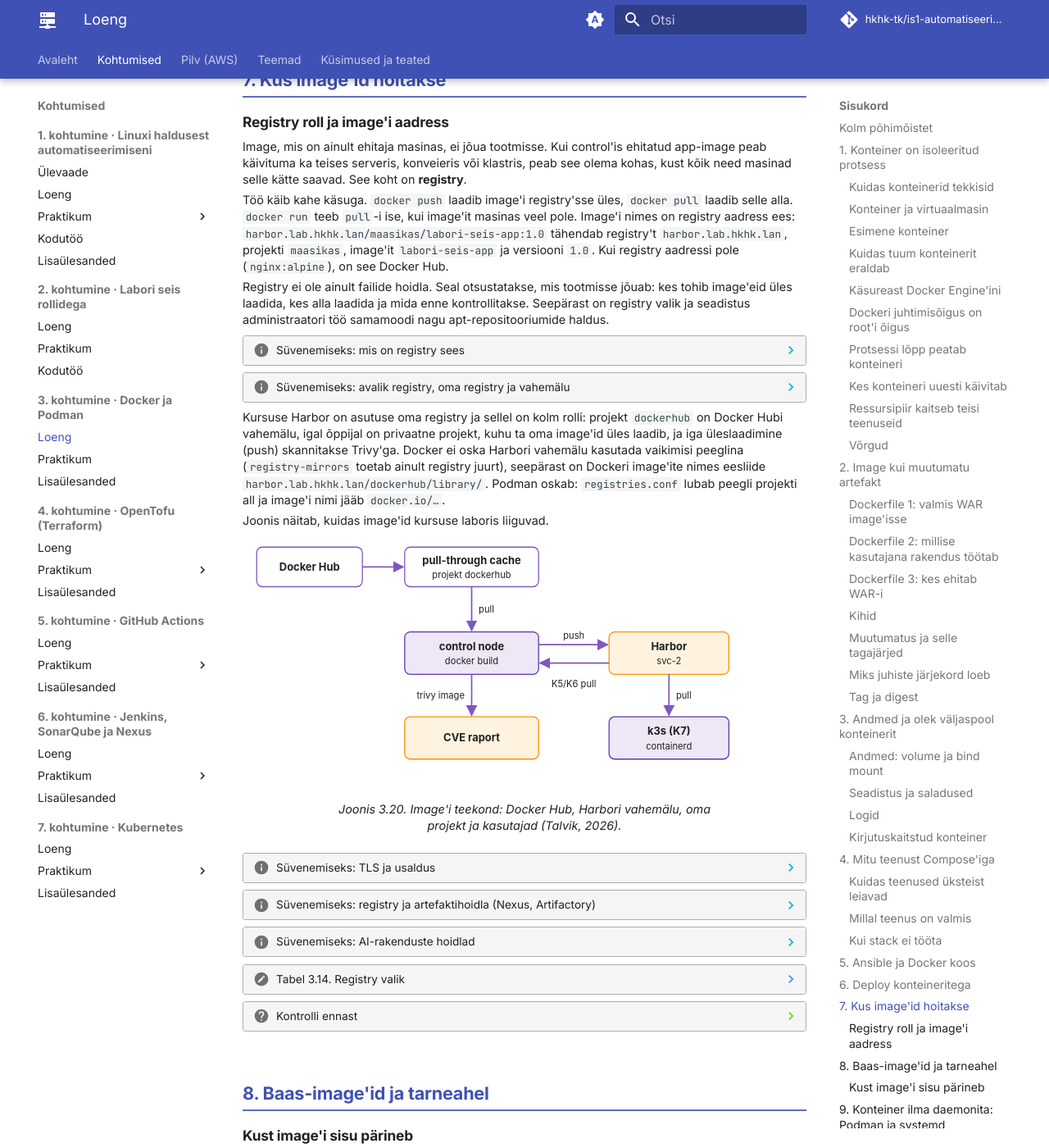
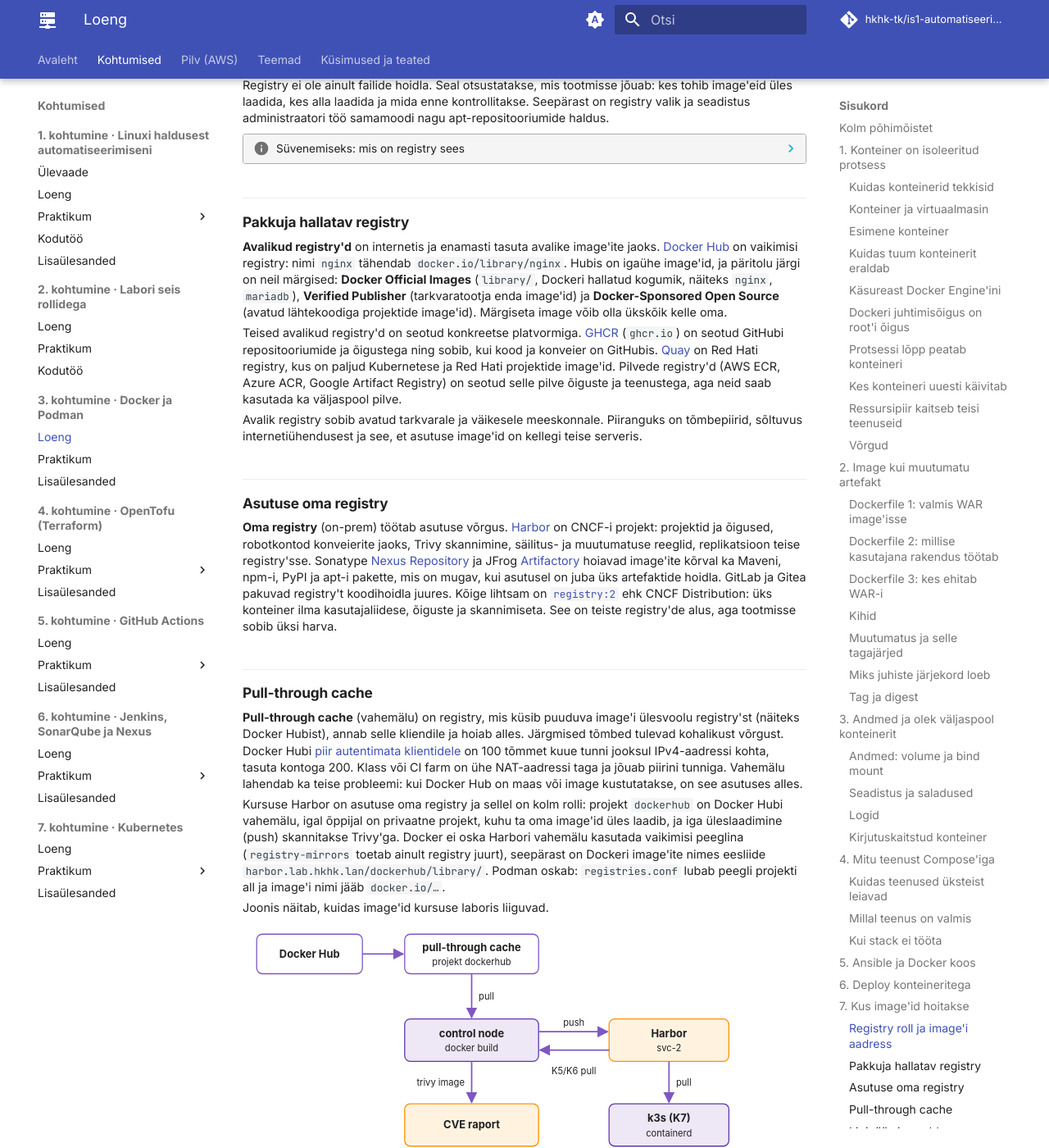
Before and after one commit to hkhk-tk/is1-automatiseerimine, an MkDocs documentation site: the page built from docs/k03/loeng.md, in a window 1280 px wide and 1400 px high, scrolled down 19907 px. Shown: the whole window at 82% size. Built offline with MkDocs 1.6.1 and Material for MkDocs 9.7.7, drawn with Linux system fonts in a browser that asks for light colours; comment, search, counter and statistics services are not loaded; part of the change alters nothing that is shown; some of the changed text lies outside the part shown.

Commit message:
K3 loeng: kõrvuti kokkuvolditud plokid liidetud (iga osa lõpus kõige rohkem üks süvenemise plokk ja küsimused); registry valikud ning TLS ja usaldus tagasi põhitekstis; Loe juurde lingid tekstis

```diff
--- a/docs/k03/loeng.md
+++ b/docs/k03/loeng.md
@@ -38,7 +38,7 @@ Joonis seob käsurea, Docker Engine'i ja registry üheks töövooks.
   <figcaption>Joonis 3.1. Docker tervikuna: klient, host ja registry (Talvik, 2026).</figcaption>
 </figure>
 
-??? note "Loengu mõistekaart"
+??? note "Loengu mõistekaart ja Dockeri tööriistad"
 
     Image, konteiner ja registry on osa suuremast tervikust. Dockerfile kirjeldab, kuidas image ehitatakse, ja konteinerid vajavad lisaks võrku, et teenused teineteist leiaksid, ning volume'it, et andmed säiliksid. Compose kirjeldab kogu stacki ühes failis. Konteineri käivitamise korralduse saadab käsurida Docker Engine'ile (`dockerd`).
 
@@ -47,7 +47,7 @@ Joonis seob käsurea, Docker Engine'i ja registry üheks töövooks.
       <figcaption>Joonis 3.2. Dockeri põhimõisted ja loengu osad, kus neid selgitatakse (Talvik, 2026).</figcaption>
     </figure>
 
-??? note "Tabel 3.1. Dockeri ökosüsteem ja tooted"
+    *Tabel 3.1. Dockeri ökosüsteem ja tooted*
 
     Sõna „Docker“ kasutatakse mitme eri asja kohta. Selles loengus töötame peamiselt Docker Engine'i, käsurea ja Compose'iga, aga need kuuluvad laiemasse tööriistade ja teenuste ökosüsteemi.
 
@@ -141,7 +141,9 @@ Näite kaks viimast käsku on erineva tagajärjega. `docker stop` ja `docker sta
   <figcaption>Joonis 3.6. Konteineri elutsükkel: stop jätab kirjutatava kihi alles, rm kustutab selle (Talvik, 2026).</figcaption>
 </figure>
 
-??? note "Tabel 3.2. Käsu `docker run -d --name veeb -p 8080:80 nginx:1.30-alpine` osad"
+??? note "Käskude teatmik: docker run ja elutsükkel"
+
+    *Tabel 3.2. Käsu `docker run -d --name veeb -p 8080:80 nginx:1.30-alpine` osad*
 
     | Osa | Tähendus |
     |---|---|
@@ -151,7 +153,7 @@ Näite kaks viimast käsku on erineva tagajärjega. `docker stop` ja `docker sta
     | `-p 8080:80` | hosti port 8080 suunatakse konteineri pordile 80; ilma selleta pole konteiner väljast nähtav |
     | `nginx:1.30-alpine` | image'i nimi ja tag; kui image'it hostis pole, tõmmatakse see registry'st |
 
-??? note "Tabel 3.3. Elutsükli ja uurimise käsud"
+    *Tabel 3.3. Elutsükli ja uurimise käsud*
 
     | Käsk | Vastab küsimusele |
     |---|---|
@@ -209,7 +211,9 @@ Konteinerit ei käivita käsureaprogramm ise. Käsk `docker run -d nginx:alpine`
   <figcaption>Joonis 3.8. Docker Engine'i osad: klient, daemon, containerd ja runc (Talvik, 2026).</figcaption>
 </figure>
 
-??? note "Tabel 3.4. Docker Engine'i osad"
+??? info "Süvenemiseks: Docker Engine'i osad ja daemoni taaskäivitus"
+
+    *Tabel 3.4. Docker Engine'i osad*
 
     | Osa | Ülesanne |
     |---|---|
@@ -218,8 +222,6 @@ Konteinerit ei käivita käsureaprogramm ise. Käsk `docker run -d nginx:alpine`
     | `containerd` | haldab konteinerite madalama taseme elutsüklit |
     | `containerd-shim` | jääb käivitatud konteineri juurde vahendajaks ja jälgijaks |
     | `runc` | loob namespace'id ja cgroup'i ning käivitab protsessi |
-
-??? info "Süvenemiseks: käivitusahel ja daemoni taaskäivitus"
 
     `dockerd` annab töö edasi `containerd`-le, see käivitab iga konteineri jaoks `containerd-shim`-i ja shim kutsub välja `runc`-i. `runc` loob namespace'id ja [cgroup'i](https://docs.docker.com/engine/containers/resource_constraints/), käivitab protsessi ja lõpetab ise töö. Konteineri protsessi vanem on shim, mitte `dockerd`. Kas daemoni taaskäivitus konteinerid peatab, sõltub seadest [`live-restore`](https://docs.docker.com/engine/daemon/live-restore/), mis on vaikimisi välja lülitatud. Tavaline `apt upgrade` paketiga `docker-ce` taaskäivitab seega kõik hosti konteinerid. Paikamise plaanis on see sama oluline kui tuumauuendus.
 
@@ -439,7 +441,9 @@ Image'ile saab viidata kahel viisil. **Tag** on liigutatav viide manifestile. `l
 
 Muutumatus kehtib artefakti, mitte ehituse kohta. Sama Dockerfile kahe nädala pärast annab teise image'i, sest `FROM` tag ja `apt-get install` tõmbavad uuemad versioonid. Korratavus vajab fikseeritud baasi digest'i ja versioonidega paketinimekirja, värskus vajab vastupidist. Kumba eelistada, on poliitika küsimus.
 
-??? note "Tabel 3.7. Dockerfile'i juhised"
+??? note "Teatmik: Dockerfile'i juhised, CMD ja ENTRYPOINT"
+
+    *Tabel 3.7. Dockerfile'i juhised*
 
     | Juhis | Mida teeb | Kiht? |
     |---|---|---|
@@ -453,7 +457,7 @@ Muutumatus kehtib artefakti, mitte ehituse kohta. Sama Dockerfile kahe nädala p
     | `EXPOSE` | dokumenteerib pordi; hostis porti ei avalda, selleks on `-p` | metaandmed |
     | `CMD` | vaikimisi käivituskäsk | metaandmed |
 
-??? info "Süvenemiseks: CMD ja ENTRYPOINT"
+    **CMD ja ENTRYPOINT**
 
     `CMD` määrab vaikimisi käivituskäsu. Kui on määratud ka `ENTRYPOINT`, määrab see käivitatava programmi ja `CMD` on selle vaikeargumendid. `docker run image arg` asendab `CMD`-i väärtuse, `--entrypoint` asendab programmi. Tööriista-image'ites (Trivy, curl) on programm `ENTRYPOINT`-is, nii et `docker run aquasec/trivy image nginx` annab argumendid otse Trivy'le. Mõlemad kirjutatakse exec-vormis (`["catalina.sh", "run"]`): shell-vormis (`CMD catalina.sh run`) on PID 1 shell ja `SIGTERM` rakenduseni ei jõua.
 
@@ -608,7 +612,9 @@ Fail `.env` projekti kaustas ei lähe konteinerisse: sealt võtab Compose väär
 
 Näite lihtsustamiseks antakse paroolid siin keskkonnamuutujatena. Failipõhist edastamist (`secrets:`) kirjeldab osa 3.
 
-??? note "Tabel 3.11. `docker run` võtmed Compose'is"
+??? note "Teatmik: docker run ja Compose, Compose'i käsud"
+
+    *Tabel 3.11. `docker run` võtmed Compose'is*
 
     | `docker run` | `compose.yaml` |
     |---|---|
@@ -620,7 +626,7 @@ Näite lihtsustamiseks antakse paroolid siin keskkonnamuutujatena. Failipõhist
     | `--network` | `networks:` |
     | `--restart` | `restart:` |
 
-??? note "Tabel 3.12. Compose'i käsud"
+    *Tabel 3.12. Compose'i käsud*
 
     | Käsk | Mida teeb |
     |---|---|
@@ -679,14 +685,12 @@ Töötava stacki uurimine algab olekust ja logidest, seejärel kontrollitakse se
 3. `docker compose config`: mida Compose failist ja `.env`-ist tegelikult luges?
 4. `docker compose exec <teenus> sh`: mida on vaja konteineri sees uurida?
 
+Loe juurde: [Võrguautomaatika ja NetOps](../teemad/vorguautomaatika.md)
+
 ??? question "Kontrolli ennast"
 
     1. `compose.yaml` ei muutunud, aga `docker compose up -d` lõi app01 uuesti. Milliseid sisendeid ja varasemaid tegevusi kontrollid?
     2. db01 on `healthy`, aga app01 ei käivitunud pärast masina taaskäivitust õiges järjekorras. Miks `depends_on` siin ei aidanud?
-
-??? info "Loe juurde"
-
-    [Võrguautomaatika ja NetOps](../teemad/vorguautomaatika.md)
 
 ## 5. Ansible ja Docker koos
 
@@ -824,23 +828,21 @@ Registry ei ole ainult failide hoidla. Seal otsustatakse, mis tootmisse jõuab:
 
     Registry pakub OCI distribution API-t (`/v2/`). Image on seal kihid ja manifest, mis on salvestatud räsi järgi failidena (blob'id). Tag on muudetav viide manifestile. `docker push` küsib iga kihi kohta, kas see on juba olemas, ja saadab ainult puuduvad. Seepärast on teine sama baasiga image kiire üles laadida.
 
-??? info "Süvenemiseks: avalik registry, oma registry ja vahemälu"
+### Pakkuja hallatav registry
 
-    **Pakkuja hallatav registry**
+**Avalikud registry'd** on internetis ja enamasti tasuta avalike image'ite jaoks. [Docker Hub](https://hub.docker.com/) on vaikimisi registry: nimi `nginx` tähendab `docker.io/library/nginx`. Hubis on igaühe image'id, ja päritolu järgi on neil märgised: **Docker Official Images** (`library/`, Dockeri hallatud kogumik, näiteks `nginx`, `mariadb`), **Verified Publisher** (tarkvaratootja enda image'id) ja **Docker-Sponsored Open Source** (avatud lähtekoodiga projektide image'id). Märgiseta image võib olla ükskõik kelle oma.
 
-    **Avalikud registry'd** on internetis ja enamasti tasuta avalike image'ite jaoks. [Docker Hub](https://hub.docker.com/) on vaikimisi registry: nimi `nginx` tähendab `docker.io/library/nginx`. Hubis on igaühe image'id, ja päritolu järgi on neil märgised: **Docker Official Images** (`library/`, Dockeri hallatud kogumik, näiteks `nginx`, `mariadb`), **Verified Publisher** (tarkvaratootja enda image'id) ja **Docker-Sponsored Open Source** (avatud lähtekoodiga projektide image'id). Märgiseta image võib olla ükskõik kelle oma.
+Teised avalikud registry'd on seotud konkreetse platvormiga. [GHCR](https://docs.github.com/en/packages/working-with-a-github-packages-registry/working-with-the-container-registry) (`ghcr.io`) on seotud GitHubi repositooriumide ja õigustega ning sobib, kui kood ja konveier on GitHubis. [Quay](https://quay.io/) on Red Hati registry, kus on paljud Kubernetese ja Red Hati projektide image'id. Pilvede registry'd (AWS ECR, Azure ACR, Google Artifact Registry) on seotud selle pilve õiguste ja teenustega, aga neid saab kasutada ka väljaspool pilve.
 
-    Teised avalikud registry'd on seotud konkreetse platvormiga. [GHCR](https://docs.github.com/en/packages/working-with-a-github-packages-registry/working-with-the-container-registry) (`ghcr.io`) on seotud GitHubi repositooriumide ja õigustega ning sobib, kui kood ja konveier on GitHubis. [Quay](https://quay.io/) on Red Hati registry, kus on paljud Kubernetese ja Red Hati projektide image'id. Pilvede registry'd (AWS ECR, Azure ACR, Google Artifact Registry) on seotud selle pilve õiguste ja teenustega, aga neid saab kasutada ka väljaspool pilve.
+Avalik registry sobib avatud tarkvarale ja väikesele meeskonnale. Piiranguks on tõmbepiirid, sõltuvus internetiühendusest ja see, et asutuse image'id on kellegi teise serveris.
 
-    Avalik registry sobib avatud tarkvarale ja väikesele meeskonnale. Piiranguks on tõmbepiirid, sõltuvus internetiühendusest ja see, et asutuse image'id on kellegi teise serveris.
+### Asutuse oma registry
 
-    **Asutuse oma registry**
+**Oma registry** (on-prem) töötab asutuse võrgus. [Harbor](https://goharbor.io/) on CNCF-i projekt: projektid ja õigused, robotkontod konveierite jaoks, Trivy skannimine, säilitus- ja muutumatuse reeglid, replikatsioon teise registry'sse. Sonatype [Nexus Repository](https://www.sonatype.com/products/sonatype-nexus-repository) ja JFrog [Artifactory](https://jfrog.com/artifactory/) hoiavad image'ite kõrval ka Maveni, npm-i, PyPI ja apt-i pakette, mis on mugav, kui asutusel on juba üks artefaktide hoidla. GitLab ja Gitea pakuvad registry't koodihoidla juures. Kõige lihtsam on [`registry:2`](https://distribution.github.io/distribution/) ehk CNCF Distribution: üks konteiner ilma kasutajaliidese, õiguste ja skannimiseta. See on teiste registry'de alus, aga tootmisse sobib üksi harva.
 
-    **Oma registry** (on-prem) töötab asutuse võrgus. [Harbor](https://goharbor.io/) on CNCF-i projekt: projektid ja õigused, robotkontod konveierite jaoks, Trivy skannimine, säilitus- ja muutumatuse reeglid, replikatsioon teise registry'sse. Sonatype [Nexus Repository](https://www.sonatype.com/products/sonatype-nexus-repository) ja JFrog [Artifactory](https://jfrog.com/artifactory/) hoiavad image'ite kõrval ka Maveni, npm-i, PyPI ja apt-i pakette, mis on mugav, kui asutusel on juba üks artefaktide hoidla. GitLab ja Gitea pakuvad registry't koodihoidla juures. Kõige lihtsam on [`registry:2`](https://distribution.github.io/distribution/) ehk CNCF Distribution: üks konteiner ilma kasutajaliidese, õiguste ja skannimiseta. See on teiste registry'de alus, aga tootmisse sobib üksi harva.
+### Pull-through cache
 
-    **Pull-through cache**
-
-    **Pull-through cache** (vahemälu) on registry, mis küsib puuduva image'i ülesvoolu registry'st (näiteks Docker Hubist), annab selle kliendile ja hoiab alles. Järgmised tõmbed tulevad kohalikust võrgust. Docker Hubi [piir autentimata klientidele](https://docs.docker.com/docker-hub/usage/pulls/) on 100 tõmmet kuue tunni jooksul IPv4-aadressi kohta, tasuta kontoga 200. Klass või CI farm on ühe NAT-aadressi taga ja jõuab piirini tunniga. Vahemälu lahendab ka teise probleemi: kui Docker Hub on maas või image kustutatakse, on see asutuses alles.
+**Pull-through cache** (vahemälu) on registry, mis küsib puuduva image'i ülesvoolu registry'st (näiteks Docker Hubist), annab selle kliendile ja hoiab alles. Järgmised tõmbed tulevad kohalikust võrgust. Docker Hubi [piir autentimata klientidele](https://docs.docker.com/docker-hub/usage/pulls/) on 100 tõmmet kuue tunni jooksul IPv4-aadressi kohta, tasuta kontoga 200. Klass või CI farm on ühe NAT-aadressi taga ja jõuab piirini tunniga. Vahemälu lahendab ka teise probleemi: kui Docker Hub on maas või image kustutatakse, on see asutuses alles.
 
 Kursuse Harbor on asutuse oma registry ja sellel on kolm rolli: projekt `dockerhub` on Docker Hubi vahemälu, igal õppijal on privaatne projekt, kuhu ta oma image'id üles laadib, ja iga üleslaadimine (push) skannitakse Trivy'ga. Docker ei oska Harbori vahemälu kasutada vaikimisi peeglina (`registry-mirrors` toetab ainult registry juurt), seepärast on Dockeri image'ite nimes eesliide `harbor.lab.hkhk.lan/dockerhub/library/`. Podman oskab: `registries.conf` lubab peegli projekti all ja image'i nimi jääb `docker.io/…`.
 
@@ -851,13 +853,13 @@ Joonis näitab, kuidas image'id kursuse laboris liiguvad.
   <figcaption>Joonis 3.20. Image'i teekond: Docker Hub, Harbori vahemälu, oma projekt ja kasutajad (Talvik, 2026).</figcaption>
 </figure>
 
-??? info "Süvenemiseks: TLS ja usaldus"
+### Ligipääs ja usaldus
 
-    **Ligipääs ja usaldus**
+Registry'ga suhtlemisel kaitseb TLS kahte asja: klient kontrollib sertifikaadi abil serveri identiteeti ja ühendus on krüpteeritud. Image'i päritolu (kes selle ehitas) see ei tõenda, selleks on allkirjad ja päritolutõendid. Asutuse oma CA-ga allkirjastatud sertifikaadi jaoks pannakse CA fail kausta `/etc/docker/certs.d/<registry>/ca.crt` (Podmanis `/etc/containers/certs.d/`). `insecure-registries` lülitab kontrolli välja ja parool liigub siis serverile, mille identiteeti keegi ei kontrolli.
 
-    Registry'ga suhtlemisel kaitseb TLS kahte asja: klient kontrollib sertifikaadi abil serveri identiteeti ja ühendus on krüpteeritud. Image'i päritolu (kes selle ehitas) see ei tõenda, selleks on allkirjad ja päritolutõendid. Asutuse oma CA-ga allkirjastatud sertifikaadi jaoks pannakse CA fail kausta `/etc/docker/certs.d/<registry>/ca.crt` (Podmanis `/etc/containers/certs.d/`). `insecure-registries` lülitab kontrolli välja ja parool liigub siis serverile, mille identiteeti keegi ei kontrolli.
+??? info "Süvenemiseks: registry valik, artefaktihoidlad ja AI-rakenduste hoidlad"
 
-??? info "Süvenemiseks: registry ja artefaktihoidla (Nexus, Artifactory)"
+    **Registry ja artefaktihoidla**
 
     Konteineriregistry hoiab ja levitab image'eid ning võib toetada ka teisi OCI-artefakte (näiteks Helm chart'e). **Artefaktihoidla** haldab mitut tüüpi tarkvarapakette ja ehitustulemeid. [Sonatype Nexus Repository](https://help.sonatype.com/en/formats.html) ja [JFrog Artifactory](https://jfrog.com/artifactory/) hoiavad eraldi repositooriumides näiteks Java `.jar`- ja `.war`-faile (Maven), npm- ja Pythoni pakette, konteineri image'eid, `.deb`- ja `.rpm`-pakette ning Helm chart'e. Sellepärast nimetab Google oma teenust Artifact Registry'ks, mitte ainult Container Registry'ks.
 
@@ -881,7 +883,7 @@ Joonis näitab, kuidas image'id kursuse laboris liiguvad.
 
     Tasuta tarkvara ei tähenda tasuta teenust: ise hallates jäävad asutuse kanda serverid, salvestus, varundus, uuendused ja rikete lahendamine.
 
-??? info "Süvenemiseks: AI-rakenduste hoidlad"
+    **AI-rakenduste hoidlad**
 
     AI-teenus võtab käituskeskkonna, mudeli ja sõltuvused sageli eri kohtadest. Image tuleb tavalisest registry'st (Harbor, Docker Hub, GHCR) või NVIDIA GPU-tarkvara puhul [NVIDIA NGC](https://catalog.ngc.nvidia.com/) registry'st `nvcr.io`. Mudeli kaalud, tokenizer ja seadistus tulevad mudelihoidlast, näiteks [Hugging Face Hubist](https://huggingface.co/docs/hub/index) või asutuse sisemisest hoidlast. Pythoni paketid tulevad PyPI-st või asutuse paketiproxy kaudu. Artifactory ja Nexus oskavad uuemates versioonides vahendada ka Hugging Face'i sisu, aga funktsioonid sõltuvad versioonist ja väljaandest.
 
@@ -892,7 +894,7 @@ Joonis näitab, kuidas image'id kursuse laboris liiguvad.
 
     Mudel ja image ei pea olema üks artefakt. Mõnikord pakitakse väike mudel ka image'isse; see on arhitektuurivalik. Mudelifailid on sageli gigabaitides ja muutuvad teises tempos kui rakendus. Seepärast laaditakse mudel eraldi ja ühendatakse konteinerisse käivitamisel, samamoodi nagu andmebaasi andmed volume'ist.
 
-??? note "Tabel 3.14. Registry valik"
+    *Tabel 3.14. Registry valik*
 
     | Vajadus | Valik |
     |---|---|
@@ -957,14 +959,12 @@ Kursuse Harbor skannib iga üleslaaditud image'i Trivy'ga ja näitab selle kompo
 
     Skanneri tulemus vajab tõlgendamist. Debiani baasil image annab sageli kümneid leide, millest osa on teekides, mida rakendus ei kasuta, või haavatavustes, millele distributsioon pole veel paika avaldanud. Leiu juures vaata mõjutatud komponenti, paranduse olemasolu, rakenduse kasutusviisi ja ründe eeltingimusi. Kui konveier peatub iga `HIGH` leiu peale, hakkavad meeskonnad ignoreerimisfaile pikendama ja reegel kaotab mõtte. Üks võimalus on peatada konveier ainult parandatavate (`--ignore-unfixed`) kriitiliste leidude korral ja jälgida ülejäänut raportina. Sellise reegli korral ei peata ülejäänud leiud kasutuselevõttu. Nende jälgimiseks ja käsitlemiseks tuleb määrata vastutaja. Väiksem baas vähendab leidude arvu, sest pakette on vähem. Alpine sisaldab tavaliselt shelli (BusyBox) ja paketihaldurit `apk`. Distroless-tüüpi käitusimage'ites neid üldjuhul pole, nii et veaotsing tuleb kavandada teisiti, näiteks eraldi silumiskonteineriga.
 
+Loe juurde: [Standard Operating Environment ja IT-süsteemi elutsükkel](../teemad/soe-ja-elutsukkel.md), [Turvaautomaatika, compliance ja riskihaldus](../teemad/turvaautomaatika.md)
+
 ??? question "Kontrolli ennast"
 
     1. Miks ei piisa hosti `apt upgrade`-ist, kui OpenSSL-is avaldatakse kriitiline haavatavus, ja mida teed konteinerite puhul selle asemel?
     2. Täna näitas Trivy 0 CRITICAL leidu. Kas image on kuu aja pärast ka puhas, kui sa midagi ei muuda? Kuidas aitab SBOM?
-
-??? info "Loe juurde"
-
-    [Standard Operating Environment ja IT-süsteemi elutsükkel](../teemad/soe-ja-elutsukkel.md), [Turvaautomaatika, compliance ja riskihaldus](../teemad/turvaautomaatika.md)
 
 ## 9. Konteiner ilma daemonita: Podman ja systemd
 
```
